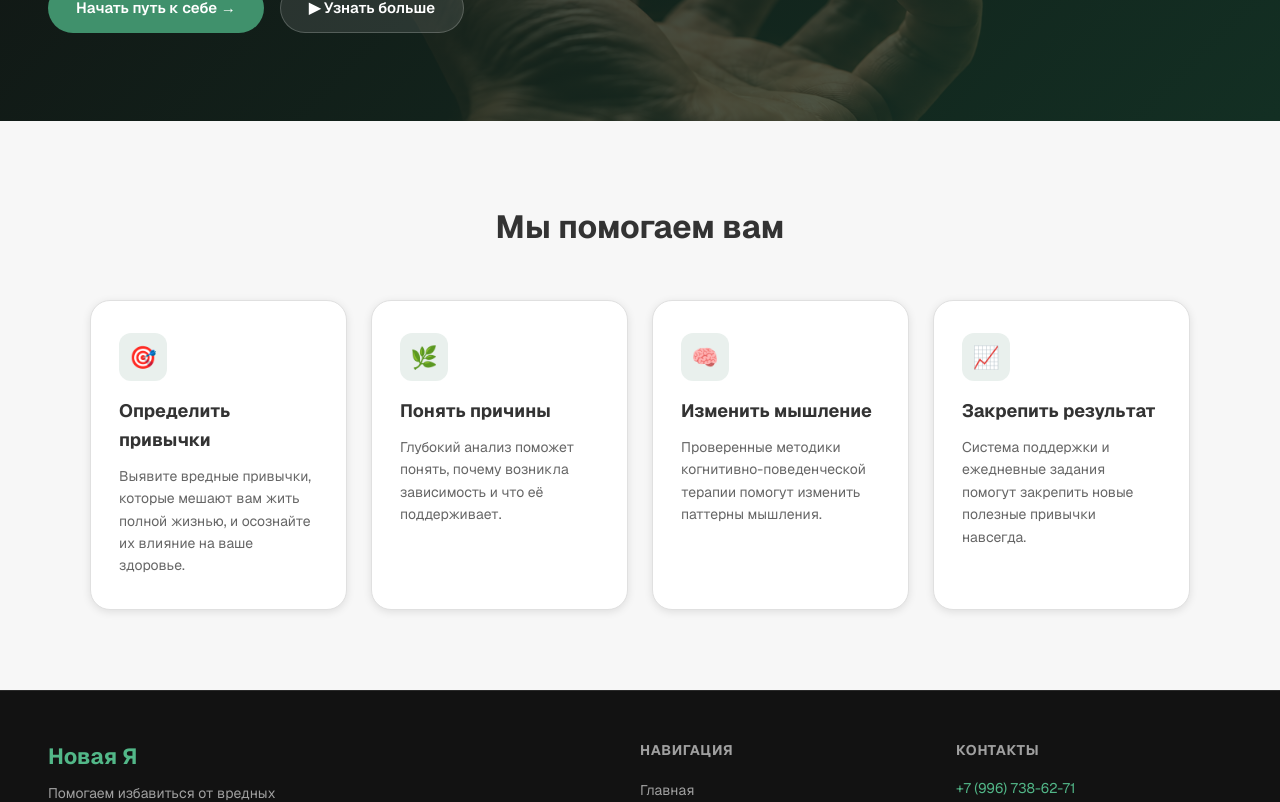
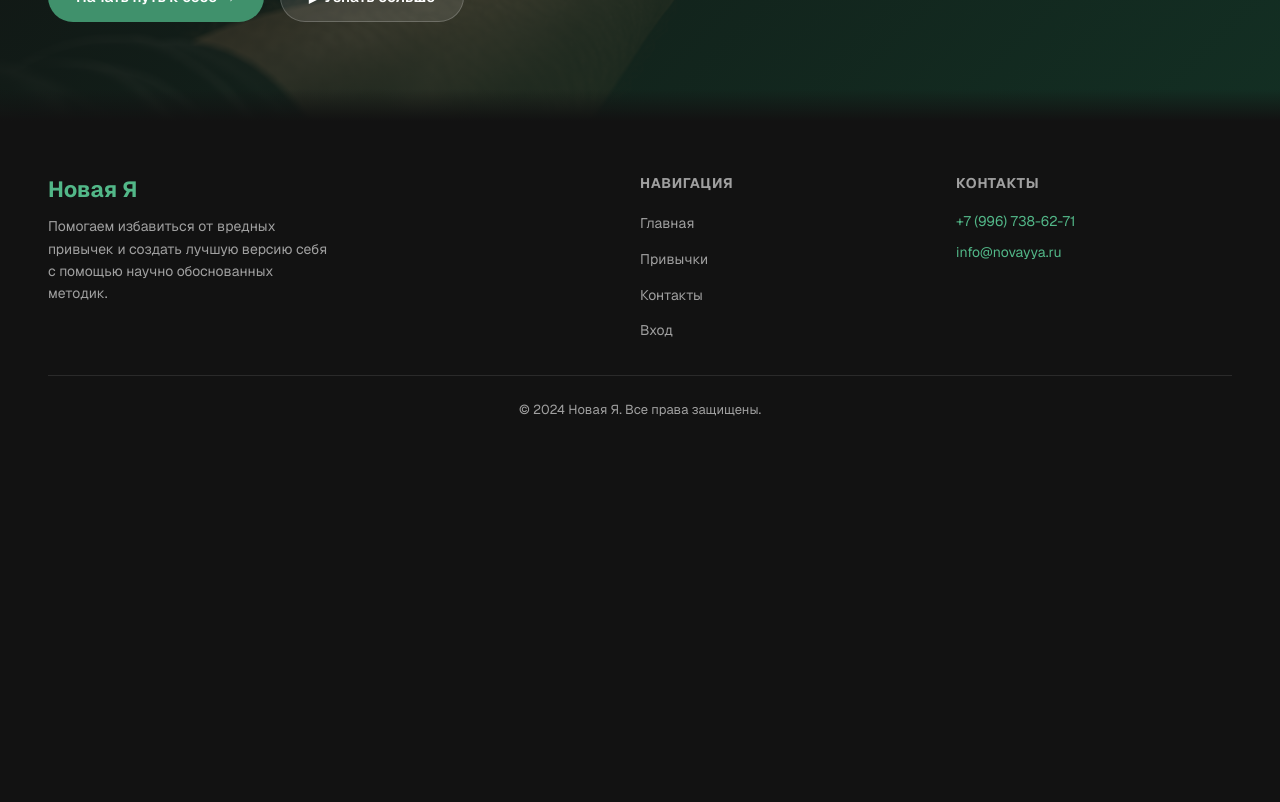
Before and after one commit to Aleksey788/FrontTermPaper, a Next.js app in the folder client/: page / in a window 1280 px wide. Shown: the part 640-1442 px from the top of the page. After the commit the page ends 1077 px from the top, so only its background shows below. Built offline with nearby package versions, Linux system fonts and the light colour scheme.

Commit message:
изменена главная страница

```diff
--- a/client/src/app/layout.module.css
+++ b/client/src/app/layout.module.css
@@ -60,7 +60,7 @@
 .footer {
   background: var(--color-bg-dark);
   border-top: 1px solid var(--color-border);
-  padding: 48px 48px 24px;
+  padding: 50px 48px 24px;
   margin-top: auto;
 }
 
--- a/client/src/app/page.module.css
+++ b/client/src/app/page.module.css
@@ -1,5 +1,24 @@
 .page {
+  min-height: 100%;
   overflow-x: hidden;
+  background:
+    linear-gradient(135deg, rgba(18, 18, 18, 0.92) 0%, rgba(27, 67, 50, 0.7) 100%),
+    url("/images/home-hero-background.png") center top / 100% auto no-repeat;
+}
+
+:global(main):has(> .page) + :global(footer) {
+  position: relative;
+  border-top-color: transparent;
+  padding: 50px 48px 16px;
+}
+
+:global(main):has(> .page) + :global(footer)::before {
+  content: "";
+  position: absolute;
+  inset: -33px 0 auto;
+  height: 32px;
+  pointer-events: none;
+  background: linear-gradient(to bottom, transparent, var(--color-bg-dark));
 }
 
 .hero {
@@ -13,19 +32,18 @@
   align-items: start;
   row-gap: 48px;
   padding: 60px 48px;
-  background:
-    linear-gradient(135deg, rgba(18, 18, 18, 0.92) 0%, rgba(27, 67, 50, 0.7) 100%),
-    url("/images/home-hero-background.png") center/cover no-repeat;
 }
 
 .heroQuote {
   grid-area: quote;
   display: flex;
-  align-items: baseline;
-  justify-content: space-between;
-  gap: clamp(24px, 6vw, 96px);
-  width: 100%;
+  flex-direction: column;
   margin: 0;
+
+  .quote
+  {
+    font-size: 90px;
+  }
 }
 
 .heroQuote blockquote {
@@ -71,13 +89,13 @@
   color: var(--color-green-bright);
 }
 
-.heroText {
+/* .heroText {
   font-size: 17px;
   color: var(--color-text-muted);
   line-height: 1.7;
   margin-bottom: 32px;
   max-width: 520px;
-}
+} */
 
 .heroButtons {
   display: flex;
@@ -85,68 +103,12 @@
   flex-wrap: wrap;
 }
 
-.features {
-  background: var(--color-bg-light);
-  padding: 80px 48px;
-}
+@media (max-width: 900px) {
+  .page {
+    background-position: center top, 58% top;
+    background-size: auto, auto 100vh;
+  }
 
-.featuresTitle {
-  text-align: center;
-  font-size: 32px;
-  font-weight: 700;
-  color: var(--color-text-dark);
-  margin-bottom: 48px;
-}
-
-.featuresGrid {
-  display: grid;
-  grid-template-columns: repeat(auto-fit, minmax(240px, 1fr));
-  gap: 24px;
-  max-width: 1100px;
-  margin: 0 auto;
-}
-
-.featureCard {
-  background: white;
-  padding: 32px 28px;
-  border-radius: var(--radius-lg);
-  box-shadow: var(--shadow-sm);
-  transition: all var(--transition);
-  border: 1px solid var(--color-border-light);
-}
-
-.featureCard:hover {
-  transform: translateY(-4px);
-  box-shadow: var(--shadow-md);
-  border-color: var(--color-green-light);
-}
-
-.featureIcon {
-  width: 48px;
-  height: 48px;
-  border-radius: var(--radius-md);
-  background: rgba(45, 106, 79, 0.1);
-  display: flex;
-  align-items: center;
-  justify-content: center;
-  font-size: 22px;
-  margin-bottom: 16px;
-}
-
-.featureCard h3 {
-  font-size: 18px;
-  font-weight: 700;
-  color: var(--color-text-dark);
-  margin-bottom: 10px;
-}
-
-.featureCard p {
-  font-size: 14px;
-  color: var(--color-text-secondary);
-  line-height: 1.6;
-}
-
-@media (max-width: 900px) {
   .hero {
     grid-template-columns: 1fr;
     grid-template-areas:
@@ -167,7 +129,4 @@
     align-self: flex-end;
   }
 
-  .features {
-    padding: 60px 24px;
-  }
 }
--- a/client/src/app/page.tsx
+++ b/client/src/app/page.tsx
@@ -6,7 +6,7 @@ export default function Home() {
     <div className={styles.page}>
       <section className={styles.hero}>
         <figure className={styles.heroQuote}>
-          <blockquote>«Я просто сгубил себя!»</blockquote>
+          <blockquote className={styles.quote}>«Я просто сгубил себя!»</blockquote>
           <figcaption>— Ф. М. Достоевский</figcaption>
         </figure>
 
@@ -18,11 +18,11 @@ export default function Home() {
             Избавься от вредных привычек и создай{" "}
             <span>лучшую версию себя</span>
           </h1>
-          <p className={styles.heroText}>
+          {/* <p className={styles.heroText}>
             Научно обоснованные методики помогут вам шаг за шагом изменить
             образ жизни, понять причины зависимости и закрепить результат
             навсегда.
-          </p>
+          </p> */}
           <div className={styles.heroButtons}>
             <Link href="/habits" className="btn btnPrimary">
               Начать путь к себе →
@@ -34,46 +34,6 @@ export default function Home() {
         </div>
       </section>
 
-      <section className={styles.features}>
-        <h2 className={styles.featuresTitle}>Мы помогаем вам</h2>
-        <div className={styles.featuresGrid}>
-          <article className={styles.featureCard}>
-            <div className={styles.featureIcon}>🎯</div>
-            <h3>Определить привычки</h3>
-            <p>
-              Выявите вредные привычки, которые мешают вам жить полной
-              жизнью, и осознайте их влияние на ваше здоровье.
-            </p>
-          </article>
-
-          <article className={styles.featureCard}>
-            <div className={styles.featureIcon}>🌿</div>
-            <h3>Понять причины</h3>
-            <p>
-              Глубокий анализ поможет понять, почему возникла зависимость
-              и что её поддерживает.
-            </p>
-          </article>
-
-          <article className={styles.featureCard}>
-            <div className={styles.featureIcon}>🧠</div>
-            <h3>Изменить мышление</h3>
-            <p>
-              Проверенные методики когнитивно-поведенческой терапии помогут
-              изменить паттерны мышления.
-            </p>
-          </article>
-
-          <article className={styles.featureCard}>
-            <div className={styles.featureIcon}>📈</div>
-            <h3>Закрепить результат</h3>
-            <p>
-              Система поддержки и ежедневные задания помогут закрепить
-              новые полезные привычки навсегда.
-            </p>
-          </article>
-        </div>
-      </section>
     </div>
   );
 }
```
Also changed, not shown: client/public/images/home-hero-background.png.
